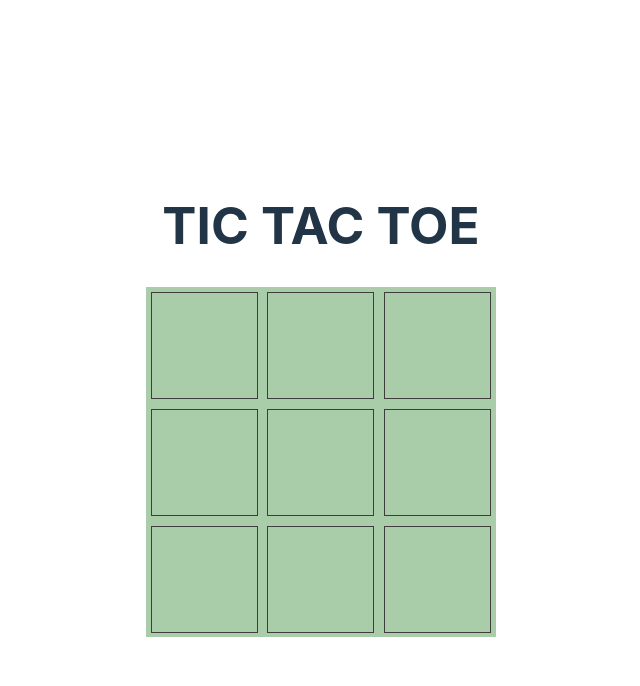
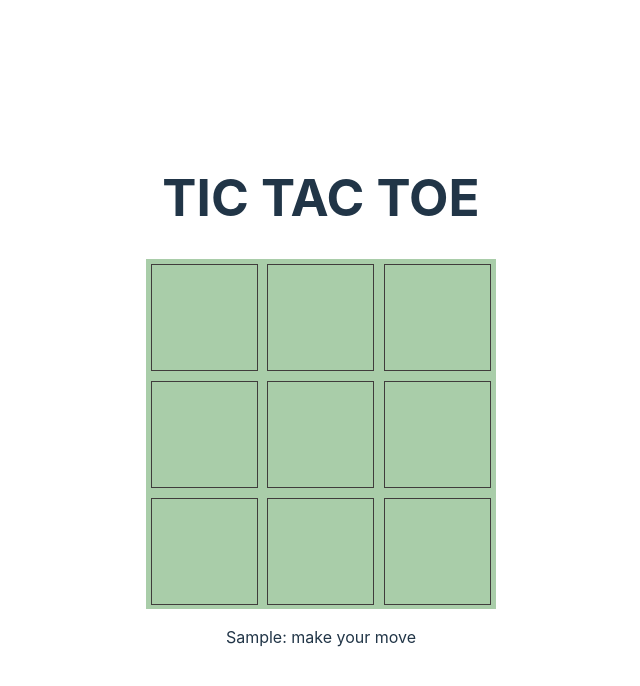
Before and after one commit to annaboye/tictactoe, a Vue app: page / in a window 1280 px wide. Both pictures are taken after typing "Sample", "Sample" into the empty fields and a click on the button "Start the game". Shown: the top 686 px of the page, without its empty margins (319-959 px from the left). Built offline with nearby package versions, Linux system fonts and the light colour scheme.

Commit message:
(feat): toggle player turn

```diff
--- a/src/components/Board.vue
+++ /dev/null
@@ -1,29 +0,0 @@
-<script setup lang="ts">
-
-</script>
-
-<template>
-  <div class="board">
-    <div class ="square" v-for="n in 9" :key="n"></div>
-  </div>
-</template>
-
-<style scoped>
-.board {
-    display: flex;
-    flex-direction: row;
-    flex-wrap: wrap;
-    justify-content: space-around;
-    align-items: center;
-   background-color: rgb(169, 205, 169);
-    height:350px;
-    width: 350px;
-    margin: 0 auto;
-}
-.square {
-    width: 30%;
-    height: 30%;
-
-    border: 1px solid rgb(64, 60, 60);;
-}
-</style>
--- /dev/null
+++ b/src/components/SquaresForBoard.vue
@@ -0,0 +1,19 @@
+<script setup lang="ts">
+
+</script>
+
+<template>
+
+    <div class ="square" ></div>
+
+</template>
+
+<style scoped>
+
+.square {
+    width: 30%;
+    height: 30%;
+
+    border: 1px solid rgb(64, 60, 60);;
+}
+</style>
--- a/src/components/TicTacToe.vue
+++ b/src/components/TicTacToe.vue
@@ -1,23 +1,65 @@
 <script setup lang="ts">
-import Board from './Board.vue'
+import SquaresForBoard from './SquaresForBoard.vue'
 import StartForm from './StartForm.vue'
 import { ref } from 'vue';
+import {Player} from '../models/Player';
+
 let beforeGame = ref(true);
+let gameRunning = ref(false);
+let players = ref<Player[]>([]);
+
+let currentPlayer= ref<string>("X")
+
+
+
 
 function handleStart(x: string, o: string){
   console.log(x,o)
+players.value.push(new Player(x, false, false, "X"), new Player(o, true, false, "O") )
+  currentPlayer.value = players.value[0].name;
+
+  console.log(players);
   beforeGame.value= false;
+  gameRunning.value= true;
+}
+
+function squareClicked(n:number){
+    togglePlayer(players.value)
+    console.log(n)
+}
+
+function togglePlayer(players: Player[]){
+players[0].currentPlayer = !players[0].currentPlayer
+players[1].currentPlayer = !players[1].currentPlayer
+currentPlayer
 
 }
+
 </script>
 
 <template>
   <h1>TIC TAC TOE</h1>
   <StartForm v-if="beforeGame" @addPlayers="handleStart"></StartForm>
-  <Board v-else />
+  <div  v-else class="board">
+    <SquaresForBoard v-for="n in 9" :key="n" @click="squareClicked(n)"/>
+  </div>
+<div v-for="player, index in players"  :key="index" ><p v-if="player.currentPlayer">{{player.name}}: make your move</p> </div>
+
+
 
 </template>
 
 <style scoped>
+.board {
+    display: flex;
+    flex-direction: row;
+    flex-wrap: wrap;
+    justify-content: space-around;
+    align-items: center;
+   background-color: rgb(169, 205, 169);
+    height:350px;
+    width: 350px;
+    margin: 0 auto;
+}
 
 </style>
--- /dev/null
+++ b/src/models/Player.ts
@@ -0,0 +1,8 @@
+export class Player {
+  constructor(
+    public name: string,
+    public currentPlayer: boolean,
+    public wins: boolean,
+    public type: string,
+  ) {}
+}
```
